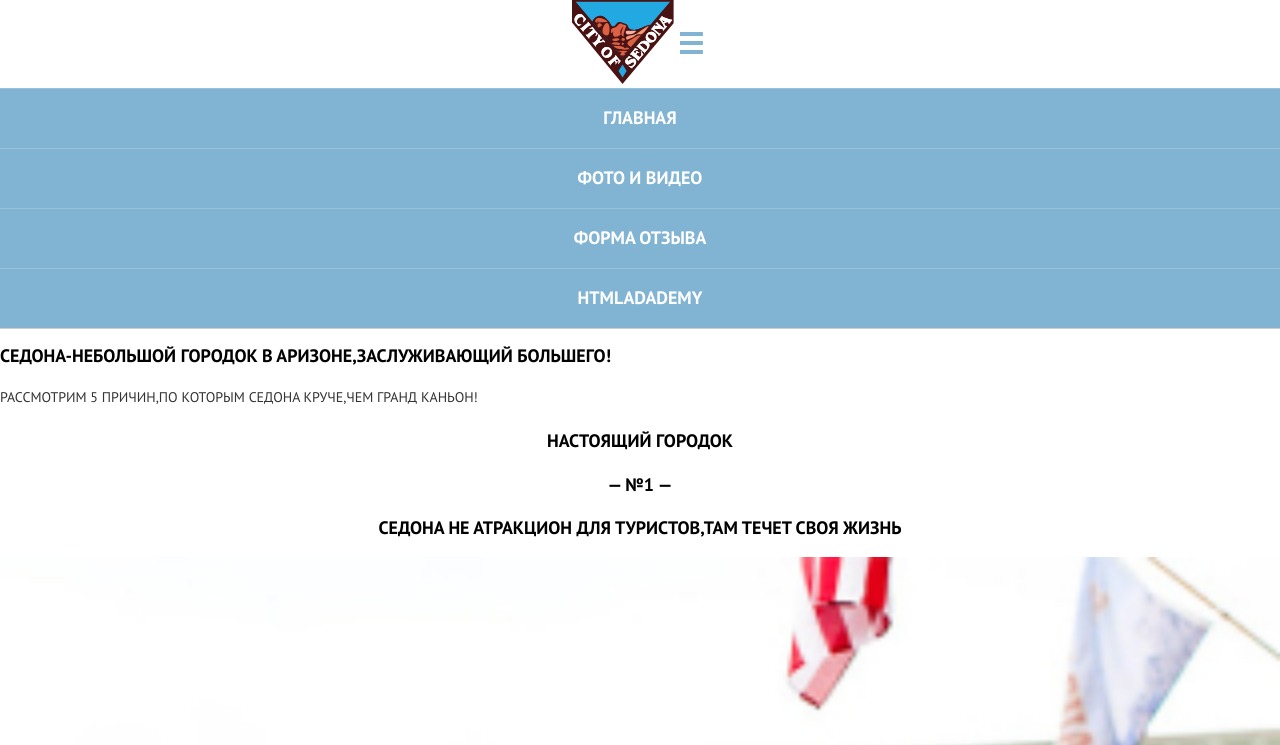
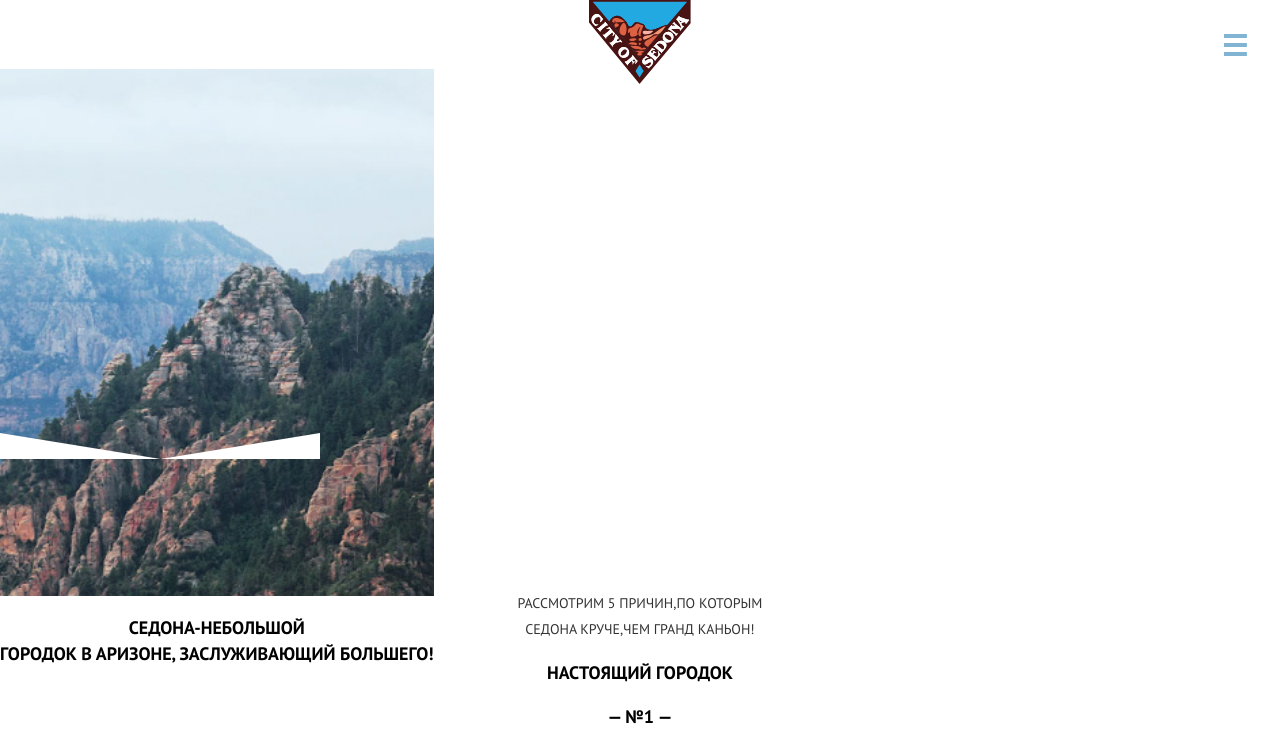
Before and after one commit to ministrov/adaptiv_sedona, a website: page source/index.html in a window 1280 px wide. Shown: the top 745 px of the page. Drawn offline with Linux system fonts and the light colour scheme.

Commit message:
Worked on intro section

```diff
--- a/source/index.html
+++ b/source/index.html
@@ -8,16 +8,19 @@
 </head>
 <body class="page-body">
   <header class="page-header">
-    <nav class="main-nav main-nav--opened">
+    <nav class="main-nav main-nav--closed main-nav--nojs">
       <div class="main-nav__logo-wrapper">
         <a class="main-nav__logo">
           <img class="main-nav__img" src="img/logotype-mobile.svg" width="102" height="84" alt="Логотип сайта Седона">
         </a>
         <button class="main-nav__toggle" type="button" aria-label="Открыть меню">
-          <svg width="23" height="22" viewBox="0 0 23 22" fill="#81b3d3" xmlns="http://www.w3.org/2000/svg">
+          <svg class="main-nav__svg main-nav__svg--burger" width="23" height="22" viewBox="0 0 23 22" fill="#81b3d3" xmlns="http://www.w3.org/2000/svg">
             <path d="M22.9 0H0V4H22.9V0Z" fill="#81B3D2"/>
             <path d="M22.9 9H0V13H22.9V9Z" fill="#81B3D2"/>
             <path d="M22.9 18H0V22H22.9V18Z" fill="#81B3D2"/>
+          </svg>
+          <svg class="main-nav__svg main-nav__svg--cross" width="23" height="23" viewBox="0 0 23 23" fill="#ffffff" xmlns="http://www.w3.org/2000/svg">
+            <path d="M22.2 2.8L19.4 0L11.1 8.3L2.8 0L0 2.8L8.3 11.1L0 19.4L2.8 22.2L11.1 13.9L19.4 22.2L22.2 19.4L13.9 11.1L22.2 2.8Z" fill="white"/>
           </svg>
         </button>
       </div>
@@ -41,12 +44,13 @@
   <main class="page-main">
     <h1 class="visually-hidden">Сайт небольшого городка Седона, у которого есть свои достопримечательности</h1>
     <section class="intro">
-      <h2 class="intro__slogan">Cедона-небольшой городок в Аризоне,заслуживающий большего!</h2>
+      <img class="intro__img" src="img/back-mobile.jpg" alt="Пейзаж гор Седоны в штате Аризоны">
+      <h2 class="intro__slogan">Cедона-небольшой<br> городок в Аризоне, заслуживающий большего!</h2>
     </section>
 
     <section class="reasons">
       <h2 class="visually-hidden">Преимущества перед Гранд Каньоном</h2>
-      <p class="reasons__text">Рассмотрим 5 причин,по которым Седона круче,чем гранд каньон!</p>
+      <p class="reasons__text">Рассмотрим 5 причин,по которым<br> Седона круче,чем гранд каньон!</p>
       <div class="reasons__block feature">
         <h3 class="feature__title">настоящий городок</h3>
         <span class="feature__number">— №1 —</span>
--- a/source/sass/blocks/intro.scss
+++ b/source/sass/blocks/intro.scss
@@ -1,9 +1,27 @@
 .intro {
+  position: absolute;
+  top: 69px;
   background-color: $white-background;
+
+  &::before {
+    position: absolute;
+    content: " ";
+    width: 100%;
+    height: 57px;
+    top: 333px;
+    left: 0;
+    background-image: url("../img/intro-triangle.svg");
+    background-repeat: no-repeat;
+  }
+}
+
+.intro .main-nav--opened {
+  top: 329px;
 }
 
 .intro__slogan {
   @include font-size ($low-size);
   line-height: 26px;
   text-transform: uppercase;
+  text-align: center;
 }
--- a/source/sass/blocks/main-nav.scss
+++ b/source/sass/blocks/main-nav.scss
@@ -5,6 +5,11 @@
 .main-nav__logo-wrapper {
   @include flex;
   justify-content: center;
+}
+
+.main-nav__logo {
+  position: relative;
+  z-index: 8;
 }
 
 .main-nav__toggle {
@@ -40,3 +45,19 @@
 .main-nav--opened .main-nav__link {
   color: $white-background;
 }
+
+.main-nav--opened .main-nav__svg--cross {
+  position: absolute;
+  top: 105px;
+  right: 26px;
+}
+
+.main-nav--closed .main-nav__list {
+  display: none;
+}
+
+.main-nav--closed .main-nav__toggle {
+  position: absolute;
+  top: 32px;
+  right: 0;
+}
--- /dev/null
+++ b/source/sass/blocks/page-header.scss
@@ -0,0 +1,5 @@
+.page-header {
+  position: relative;
+  margin-bottom: 502px;
+  z-index: 0;
+}
--- a/source/sass/blocks/reasons.scss
+++ b/source/sass/blocks/reasons.scss
@@ -3,5 +3,6 @@
   font-weight: 400;
   line-height: 26px;
   text-transform: uppercase;
+  text-align: center;
   color: $arch-linux;
 }
--- a/source/sass/style.scss
+++ b/source/sass/style.scss
@@ -3,6 +3,7 @@
 @import "fonts.scss";
 @import "mixins.scss";
 @import "button.scss";
+@import "blocks/page-header.scss";
 @import "blocks/main-nav.scss";
 @import "blocks/intro.scss";
 @import "blocks/reasons.scss";
```
Also changed, not shown: source/form.html (+6 -2 lines), source/gallery.html (+6 -2 lines), source/css/style.css, 1 other file.
